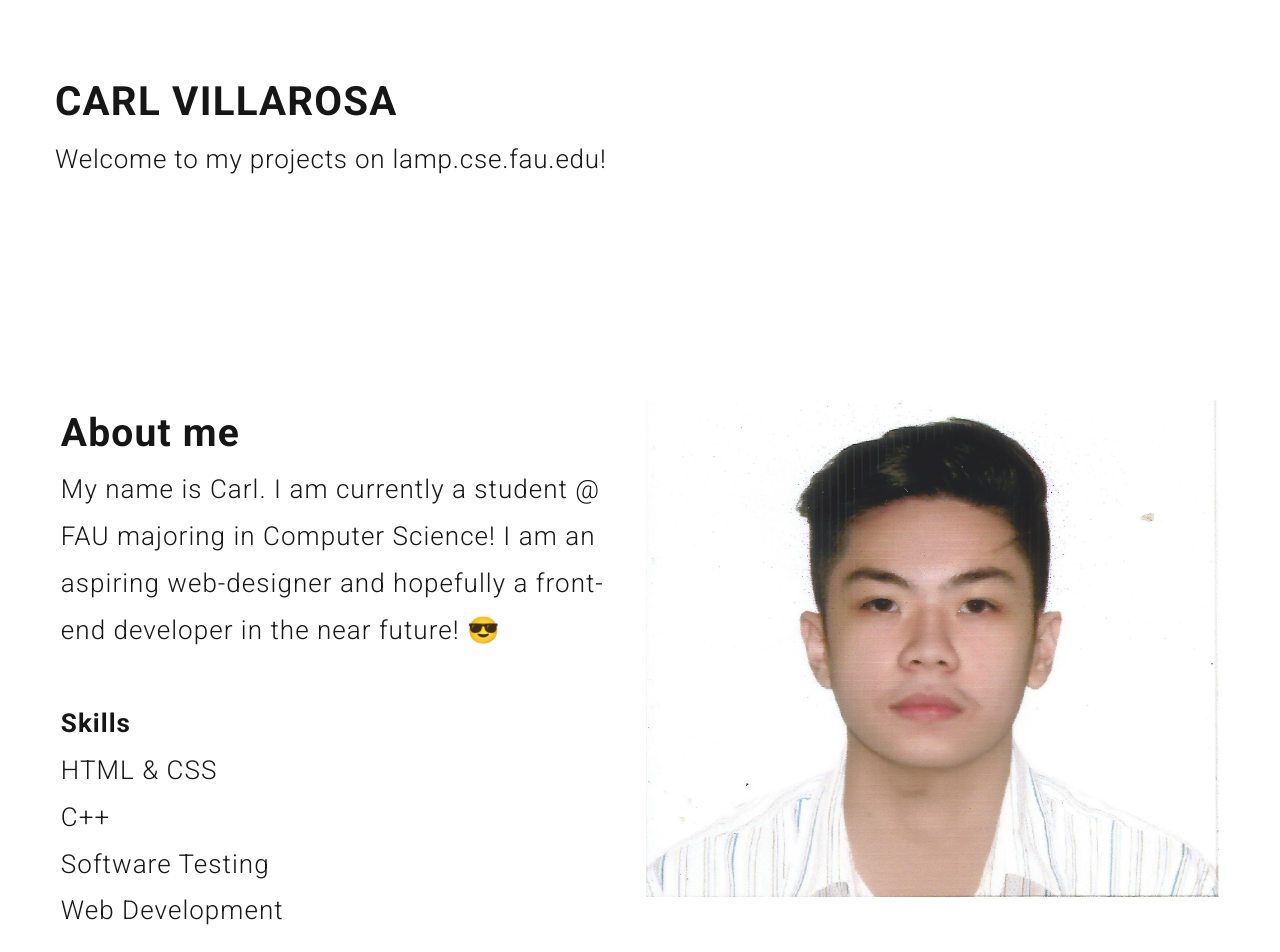
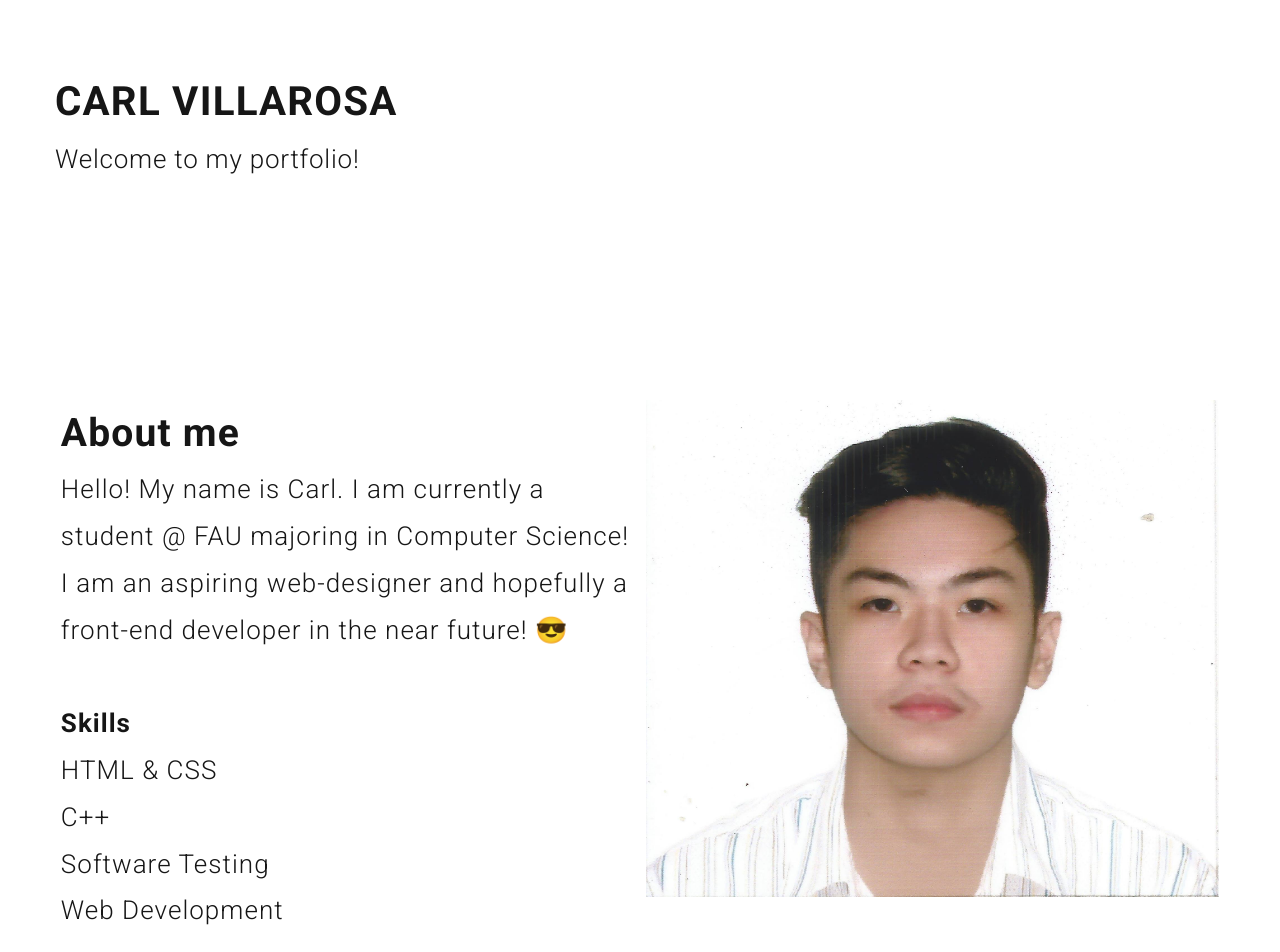
Before and after one commit to emckappa/portfolio, a plain HTML site: page index.html in a window 1280 px wide. Shown: the part 240-1192 px from the top of the page. Drawn offline with Linux system fonts and the light colour scheme; a script that the page names is missing.

Commit message:
Update index.html

```diff
--- a/index.html
+++ b/index.html
@@ -31,7 +31,7 @@
 	                <div class="col-md-12">
                        <div class="hero-bg" >
 					        <h1 class="fade-anime-top"> CARL VILLAROSA </h1>
-                            <h2 class="fade-anime-bottom"> Welcome to my projects on lamp.cse.fau.edu! </h2>
+                            <h2 class="fade-anime-bottom"> Welcome to my portfolio! </h2>
                        </div>
 	                </div>
 				</div>
@@ -42,7 +42,7 @@
 	                <div class="col-md-6 col-xs-12">
                        <div class="lg-col-bg" >
 					        <div class="lg-col-ttl2">About me</div>
-                            <div class="lg-col-wrt"> My name is Carl. I am currently a student @ FAU majoring in Computer Science!
+                            <div class="lg-col-wrt"> Hello! My name is Carl. I am currently a student @ FAU majoring in Computer Science!
 								I am an aspiring web-designer and hopefully a front-end developer in the near future! 😎<br><br>
 							<b>Skills</b><br>
 							HTML & CSS<br>
@@ -148,7 +148,7 @@
 	            <div class="row">
                        <div class="footer-bg" >
 					      <div class="col-md-4 col-xs-12">
-						    <h1 div class="tfv"> Thanks for visiting! </h1>
+						    <h1 div class="tfv"> Thank you for visiting! </h1>
 						    <a href="mailto:emvlrs@outlook.com?subject= Mail"> <div class="ftr-lnk"> Click here to send me an email! 🙂</div> </a>
                             </div>
 				       </div>
```
